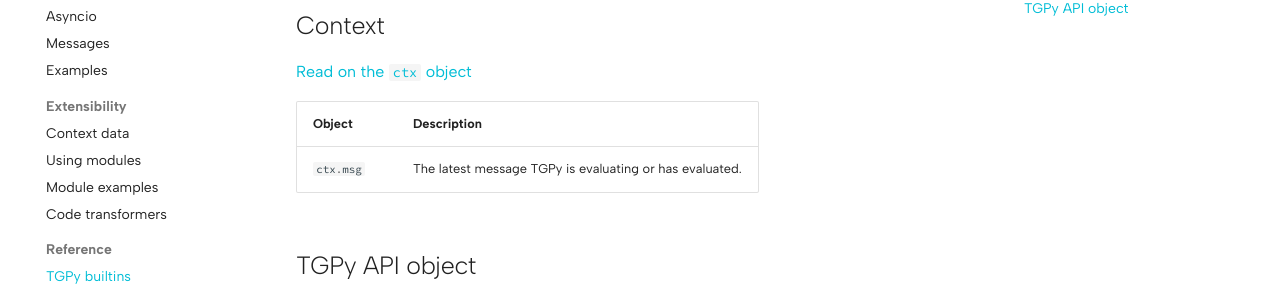
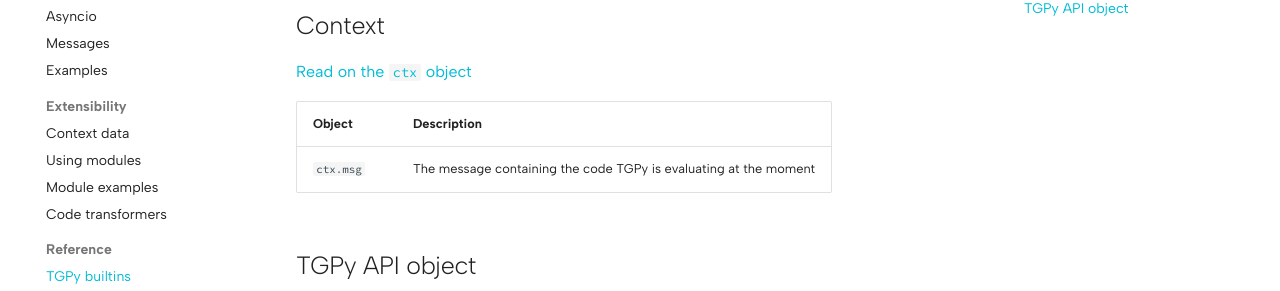
Before and after one commit to tm-a-t/TGPy, an MkDocs documentation site: the page built from guide/docs/reference/builtins.md, in a window 1280 px wide and 900 px high, scrolled down 1019 px. Shown: the part 207-498 px from the top of the window. Built offline with MkDocs 1.6.1 and Material for MkDocs 9.7.7, drawn with Linux system fonts in a browser that asks for light colours; comment, search, counter and statistics services are not loaded.

Commit message:
Disambiguate ctx.msg

```diff
--- a/guide/docs/reference/builtins.md
+++ b/guide/docs/reference/builtins.md
@@ -37,7 +37,7 @@
 
 | Object | Description |
 | --- | --- |
-| `#!python ctx.msg` | The latest message TGPy is evaluating or has evaluated. |
+| `#!python ctx.msg` | The message containing the code TGPy is evaluating at the moment |
 
 ## TGPy API object
 
```
